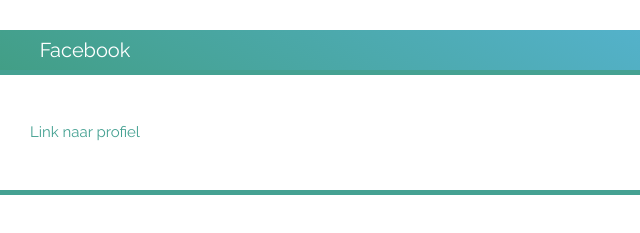
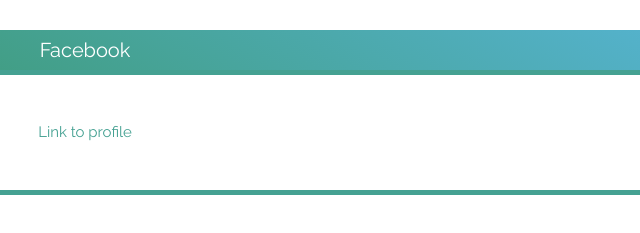
Before and after one commit to YmkeVandebroek/Portfolio-ENG, a plain HTML site: page contact.html in a window 1280 px wide. Shown: the part 475-708 px from the top of the page, 555-1195 px from the left. Drawn offline with Linux system fonts and the light colour scheme.

Commit message:
Update contact.html

```diff
--- a/contact.html
+++ b/contact.html
@@ -25,6 +25,6 @@
         <h2>E-mail</h2>
         <p>ymkevandebroek@telenet.be</p>
         <h2>Facebook</h2>
-        <a href="https://www.facebook.com/profile.php?id=100014175281338">Link naar profiel</a>
+        <a href="https://www.facebook.com/profile.php?id=100014175281338">Link to profile</a>
       </div>
     </main>
```
